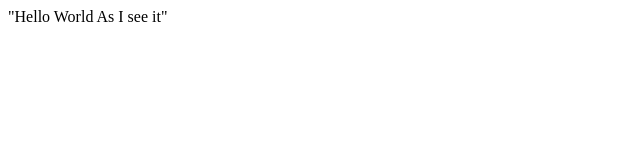
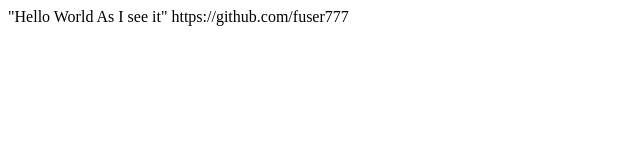
Before and after one commit to fuser777/fuser777.github.io, a plain HTML site: page index.html in a window 1280 px wide. Shown: the whole page, without its empty margins (0-640 px from the left). Drawn offline with Linux system fonts and the light colour scheme.

Commit message:
add url test

```diff
--- a/index.html
+++ b/index.html
@@ -1 +1,2 @@
 "Hello World As I see it"
+<a>https://github.com/fuser777</a>
```
